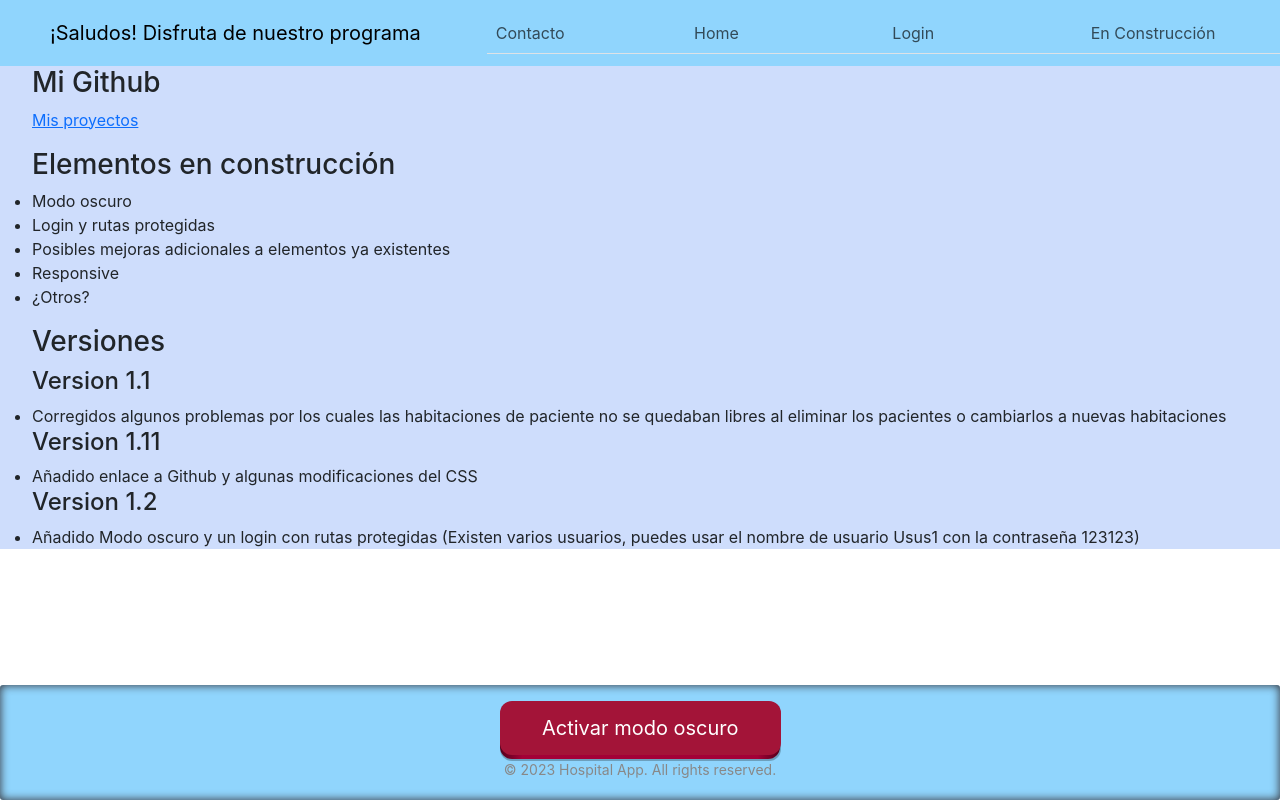
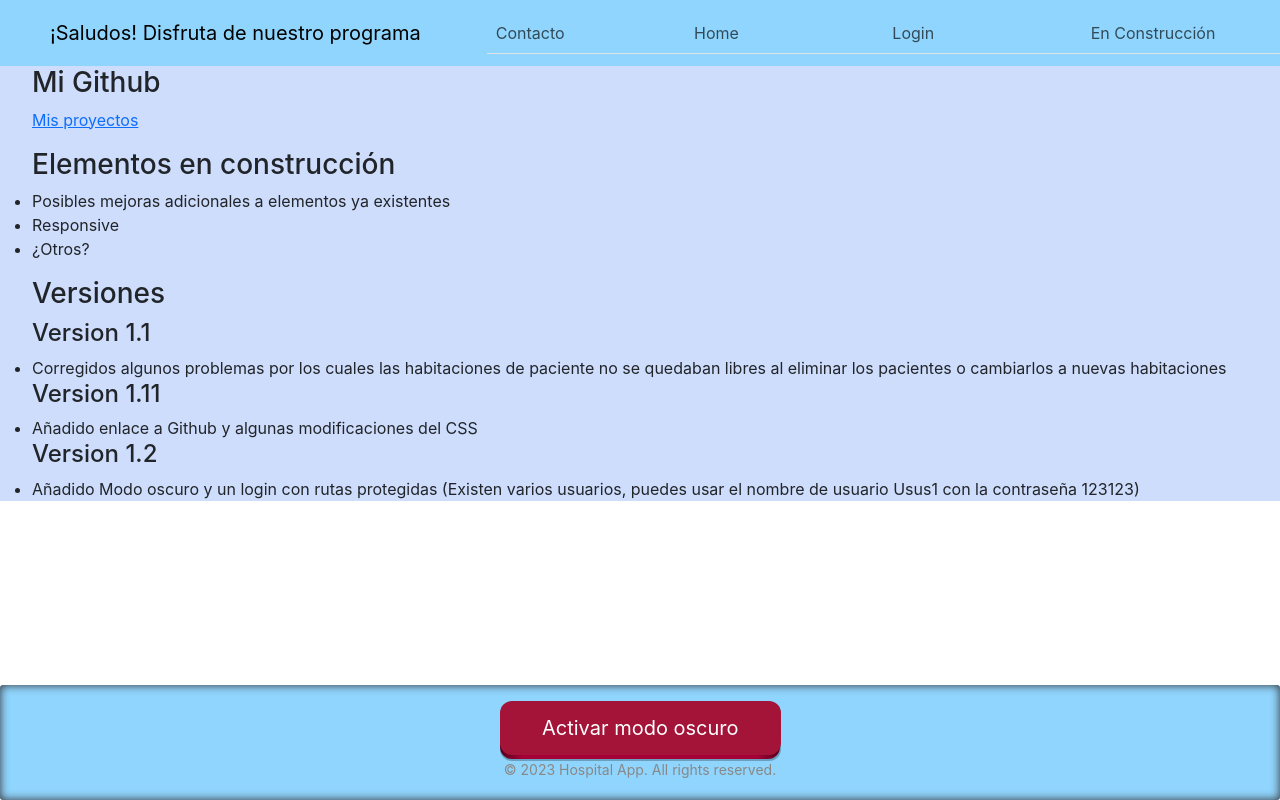
Before and after one commit to demilv/HospitalFront, a React (Create React App) app: page /enConstruccion in a window 1280 px wide. Built offline with nearby package versions, Linux system fonts and the light colour scheme.

Commit message:
Minimo cambio al apartado en construccion

```diff
--- a/src/components/EnConstruccion/EnConstruccion.jsx
+++ b/src/components/EnConstruccion/EnConstruccion.jsx
@@ -9,8 +9,6 @@ function EnConstruccion()
                     <a href="https://github.com/demilv">Mis proyectos</a>
                 </ul>
                     <ul> <h3>Elementos en construcción</h3>
-                        <li> Modo oscuro</li>
-                        <li> Login y rutas protegidas</li>
                         <li> Posibles mejoras adicionales a elementos ya existentes</li>
                         <li> Responsive</li>
                         <li> ¿Otros?</li>
```
